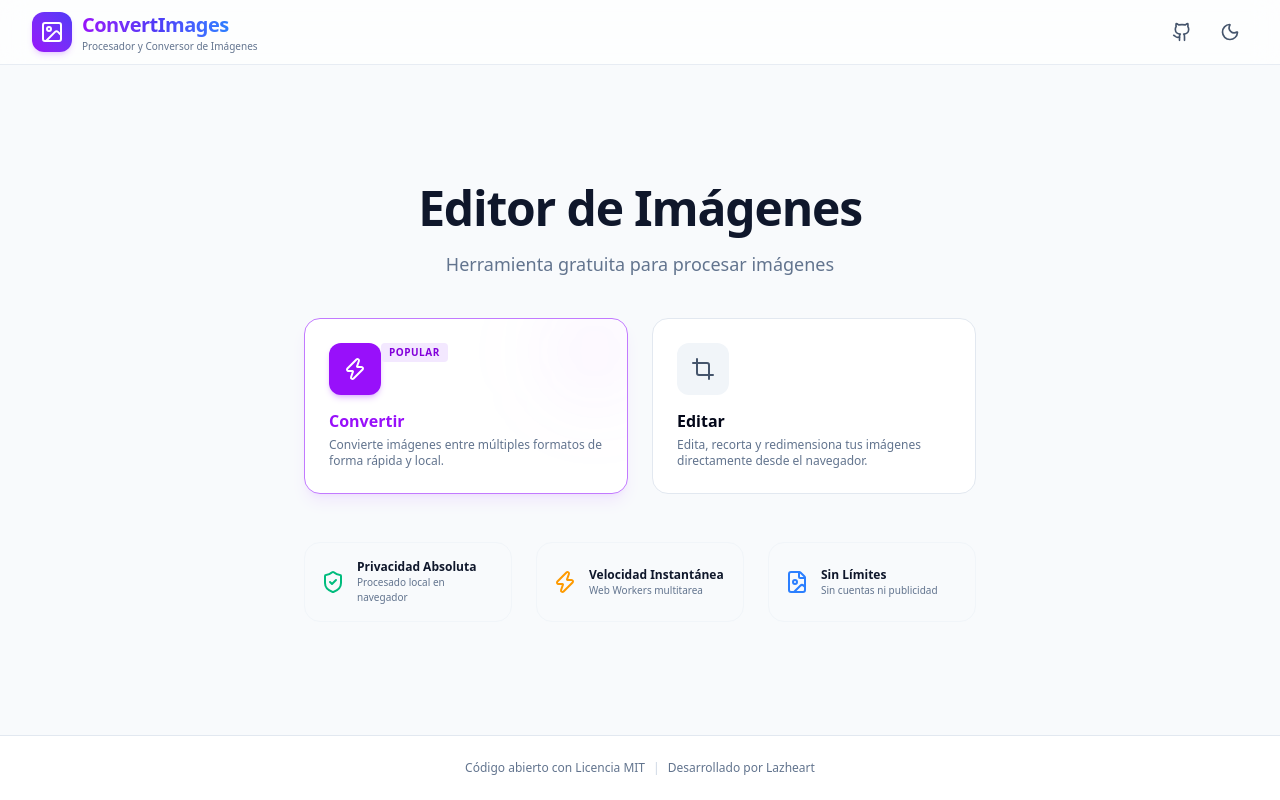
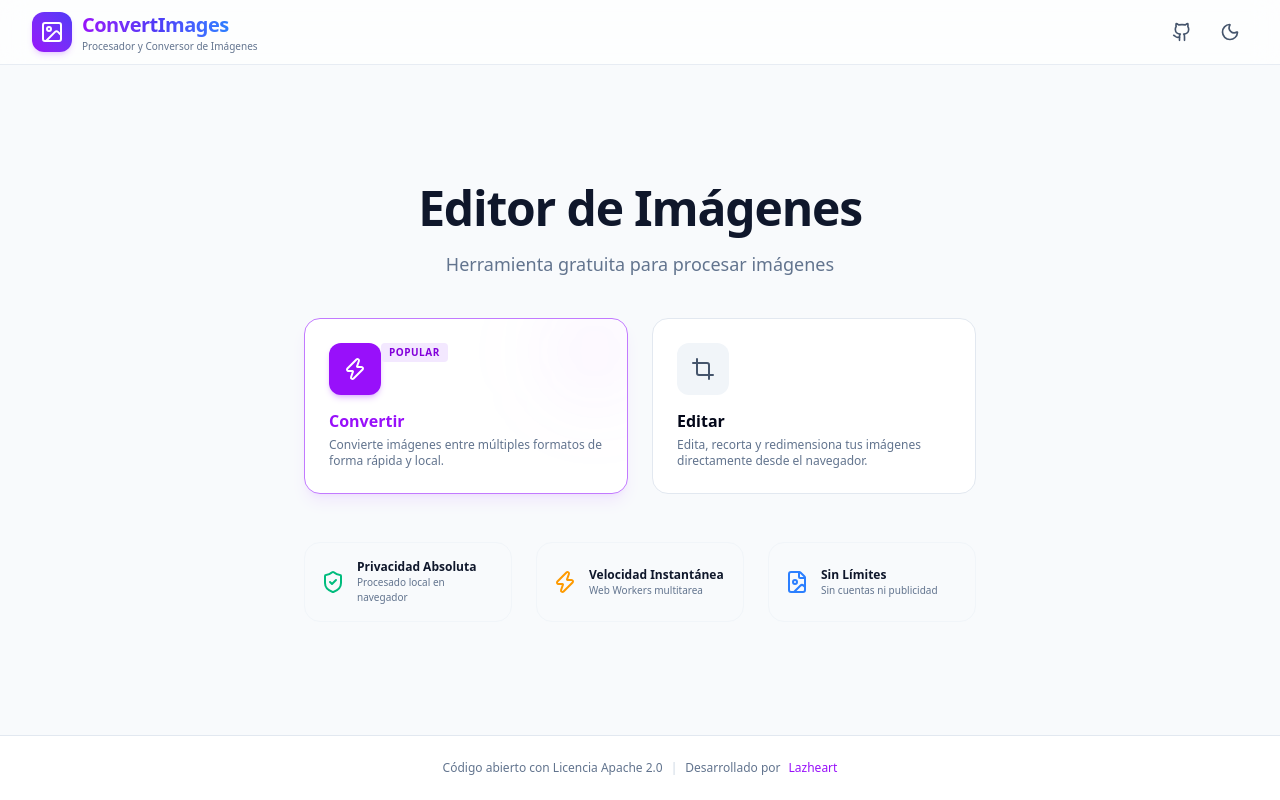
Before and after one commit to Lazheart/convert-images, a React (Vite) app: page / in a window 1280 px wide. Built offline with nearby package versions, Linux system fonts and the light colour scheme.

Commit message:
feat: Reference creator of Proyect in  Footer

```diff
--- a/src/App.tsx
+++ b/src/App.tsx
@@ -41,9 +41,12 @@ export const App: React.FC = () => {
       {/* Footer */}
       <footer className="bg-white dark:bg-slate-900 border-t border-slate-200 dark:border-slate-800 py-6 text-center text-xs text-slate-500 dark:text-slate-400 mt-auto transition-colors duration-200">
         <div className="flex items-center justify-center gap-2">
-          <span>Código abierto con Licencia MIT</span>
+          <span>Código abierto con Licencia Apache 2.0</span>
           <span className="text-slate-300 dark:text-slate-700">|</span>
-          <span>Desarrollado por Lazheart</span>
+          <span>Desarrollado por </span>
+          <a href="https://github.com/lazheart" target="_blank" rel="noopener noreferrer" className="text-purple-600 dark:text-purple-400 hover:text-purple-700 dark:hover:text-purple-300">
+            Lazheart
+          </a>
         </div>
       </footer>
     </div>
```
